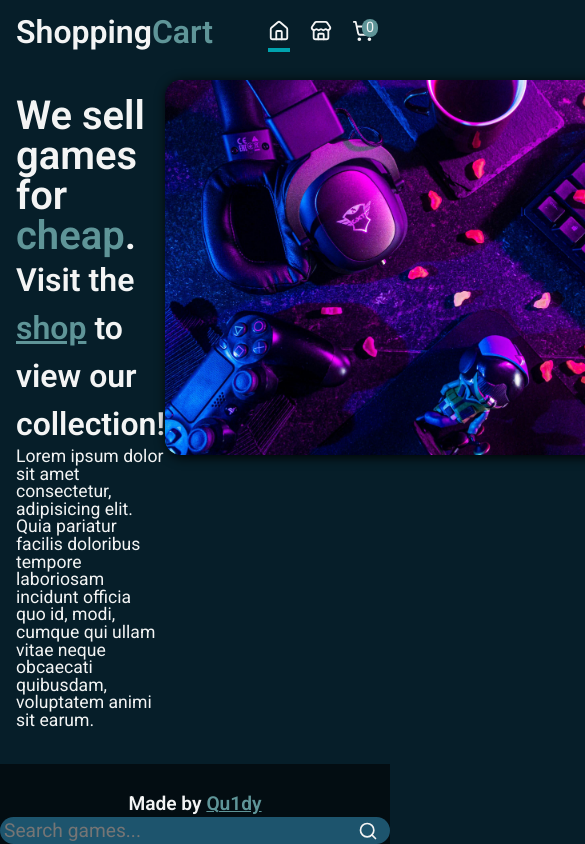
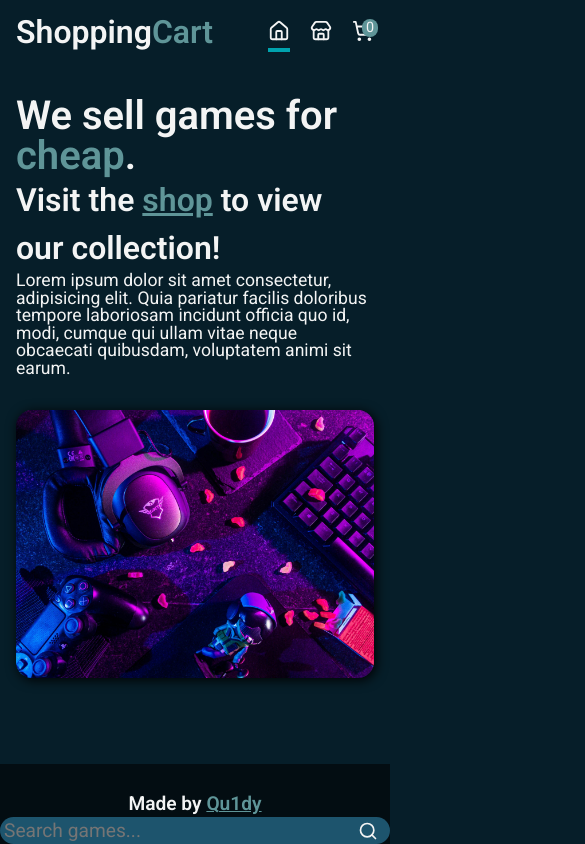
Before and after one commit to Qu1dy/odin-shopping-cart, a React (Vite) app: page / in a window 390 px wide. Shown: the top 844 px of the page, 585 px wide, since content can reach past the window. Built offline with nearby package versions, Linux system fonts and the light colour scheme; no server answers.

Commit message:
feat: make homepage responsive

```diff
--- a/src/components/Home/Home.module.css
+++ b/src/components/Home/Home.module.css
@@ -16,11 +16,12 @@
 
 .hero {
     display: flex;
+    gap: 32px;
     justify-content: space-between;
 }
 
 .heroImage > img {
-    width: 500px;
+    max-width: 500px;
     border-radius: 16px;
     box-shadow: 2px 2px 12px black;
 }
@@ -29,3 +30,13 @@
     max-width: 50ch;
     font-size: 1.1rem;
 }
+
+@media (width < 600px) {
+    .hero {
+        flex-direction: column;
+    }
+
+    .heroImage > img {
+        width: 100%;
+    }
+}
```
